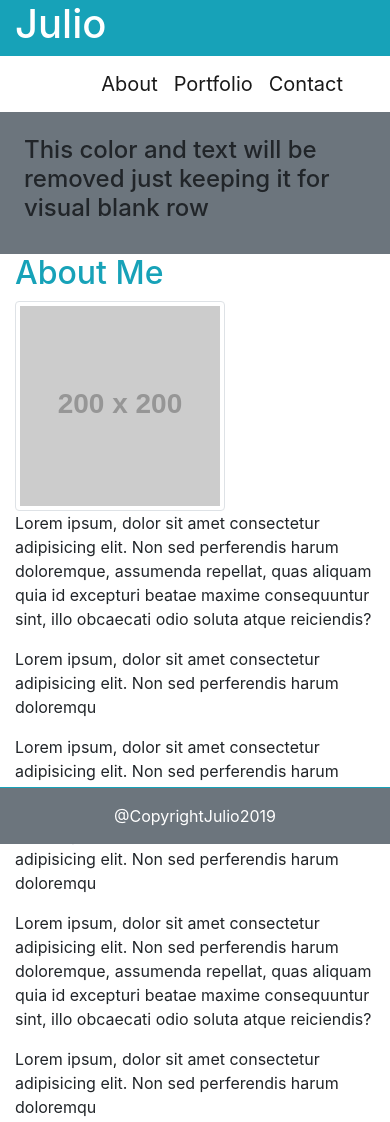
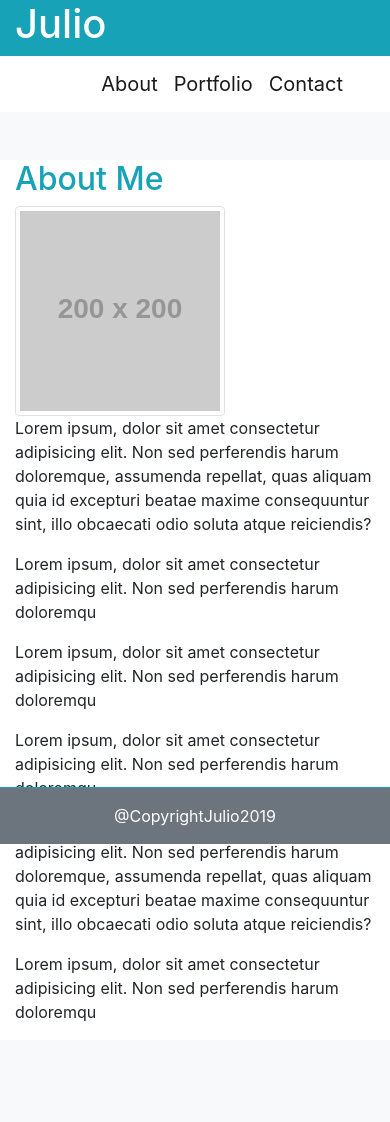
Before and after one commit to julioguzman19/Bootstrap-Portfolio, a plain HTML site: page index.html in a window 390 px wide. Drawn offline with nearby package versions, Linux system fonts and the light colour scheme; placeholder pictures from the web are drawn by us.

Commit message:
About background colors finalized

```diff
--- a/index.html
+++ b/index.html
@@ -12,20 +12,20 @@
     <link rel="stylesheet" href="https://maxcdn.bootstrapcdn.com/bootstrap/4.0.0/css/bootstrap.min.css">
 
 </head>
-<body>
+<body class="bg-light">
 
-    <div class="container">
+    <div class="container ">
 
         <!--Name and Nav Row: bg-light is for the background color should i add this class to row? no cuz will affect my namge bg-->
         <!-- justify-content-end will alighn it to the right -->
         <!-- Question: is the below fine or do we prefer <ul> & <li> -->
-        <div class="row">
+        <div class="row bg-white">
 
             <div class="col-lg-2 col-sm-2 col-xs-2 bg-info text-white">
                 <h1>Julio</h1>
             </div>
 
-            <div class="col-lg-10 col-sm-10 col-xs-10 bg-gradient-light">
+            <div class="col-lg-10 col-sm-10 col-xs-10 ">
                 <nav class="navbar navbar-expand-lg navbar-light justify-content-end">
                 <a class="navbar-brand" href="index.html">About</a>
                 <a class="navbar-brand" href="portfolio.html">Portfolio</a>
@@ -38,26 +38,26 @@
         <!-- Blank Row: p is adding padding and bg-secondary just choosing color for now to distinct the difference -->
         <!-- Technically might not need this as can add margins to About me Row -->
         <div class="row">
-                <div class="col-lg-12 col-sm-12 col-xs-12 bg-secondary p-4">
-                    <h4>This color and text will be removed just keeping it for visual blank row</h4>
+                <div class="col-lg-12 col-sm-12 col-xs-12 bg-gradient-secondary p-4">
+
                 </div>
         </div>
 
         <!-- About Me Row -->
-        <div class="row">
+        <div class="row bg-white">
                 <div class="col-lg-12 col-sm-12 col-xs-12 text-info">
                     <h2>About Me</h2>
                 </div>
         </div>
 
         <!-- Image and Text on Right Row:  -->
-        <div class="row">
+        <div class="row bg-white">
 
             <div class="col-lg-2 col-sm-2 col-xs-2">
                         <img class="img img-thumbnail" src="http://placehold.it/200x200" >
             </div>
 
-            <div class="col-lg-10 col-sm-10 col-xs-10">
+            <div class="col-lg-10 col-sm-10 col-xs-10 bg-white">
                     <p>Lorem ipsum, dolor sit amet consectetur adipisicing elit. Non sed perferendis harum doloremque, assumenda repellat, quas aliquam quia id excepturi beatae maxime consequuntur sint, illo obcaecati odio soluta atque reiciendis?</p>
                     <p>Lorem ipsum, dolor sit amet consectetur adipisicing elit. Non sed perferendis harum doloremqu</p>
                     <p>Lorem ipsum, dolor sit amet consectetur adipisicing elit. Non sed perferendis harum doloremqu</p>
@@ -67,7 +67,7 @@
         </div>
 
         <!-- Text Under Image Row: -->
-        <div class="row">
+        <div class="row bg-white">
                 <div class="col-lg-12 col-sm-12 col-xs-12">
                         <p>Lorem ipsum, dolor sit amet consectetur adipisicing elit. Non sed perferendis harum doloremque, assumenda repellat, quas aliquam quia id excepturi beatae maxime consequuntur sint, illo obcaecati odio soluta atque reiciendis?</p>
                         <p>Lorem ipsum, dolor sit amet consectetur adipisicing elit. Non sed perferendis harum doloremqu</p>
```
